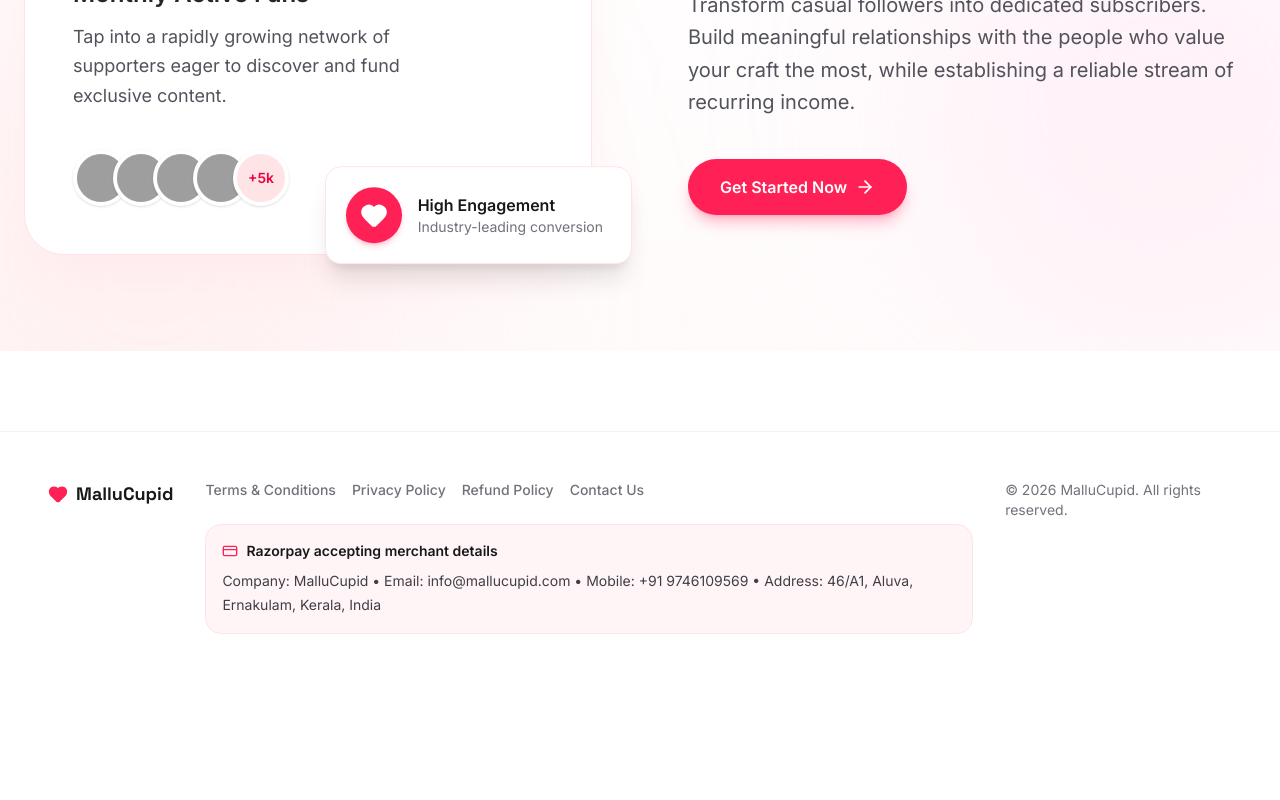
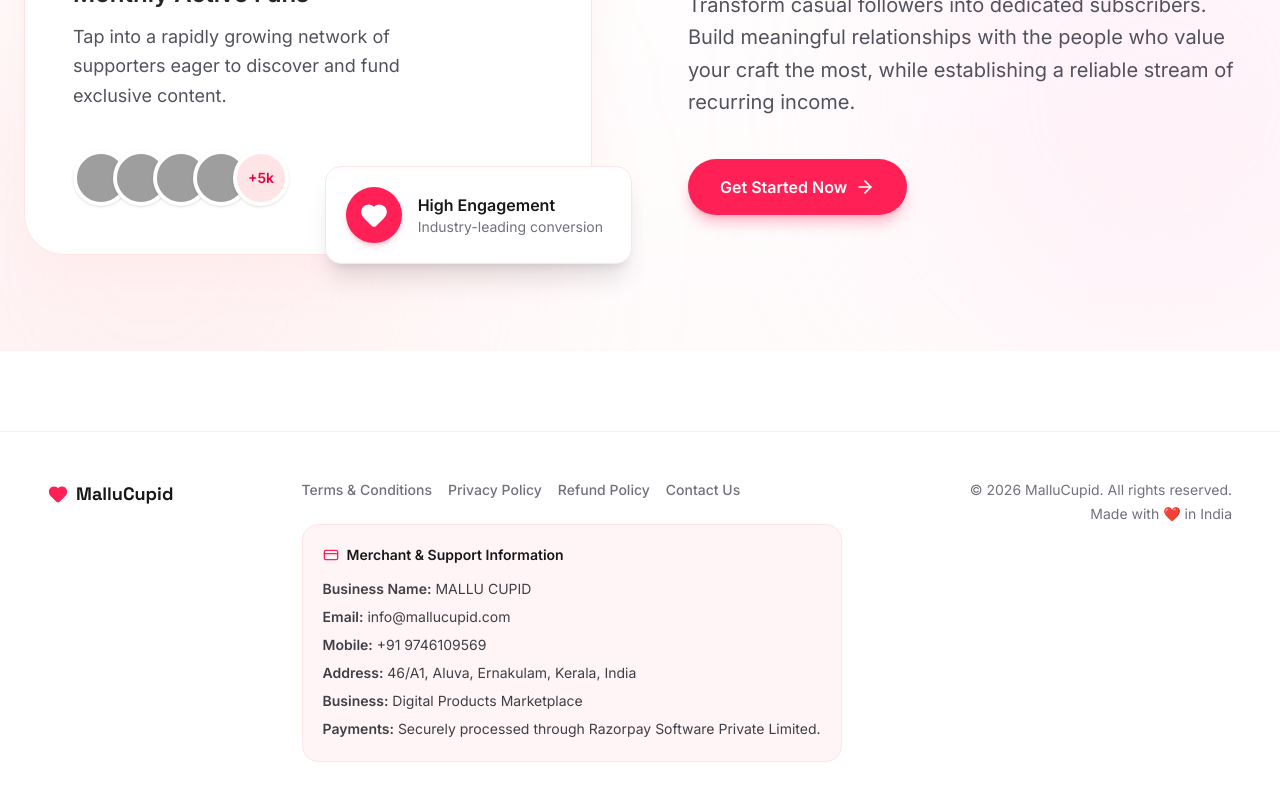
Before and after one commit to codexaidir/MALLU-CUPID, a React (Vite) app: page / in a window 1280 px wide. Shown: the part 1595-2395 px from the top of the page. Before the commit the page ends 2277 px from the top, so only its background shows below. Built offline with nearby package versions, Linux system fonts and the light colour scheme; no server answers; grey boxes are pictures that could not be loaded.

Commit message:
86664444

```diff
--- a/src/components/Footer.tsx
+++ b/src/components/Footer.tsx
@@ -14,31 +14,58 @@ export function Footer() {
       <div className="mx-auto flex max-w-7xl flex-col gap-8 lg:flex-row lg:items-start lg:justify-between">
         <div className="flex items-center gap-2">
           <Heart className="h-5 w-5 fill-rose-500 text-rose-500" />
-          <span className="font-display text-lg font-bold text-zinc-900">MalluCupid</span>
+          <span className="font-display text-lg font-bold text-zinc-900">
+            MalluCupid
+          </span>
         </div>
 
-        <div className="flex flex-col gap-6 lg:min-w-[320px]">
+        <div className="flex flex-col gap-6 lg:min-w-[420px]">
           <div className="flex flex-wrap gap-4 text-sm font-medium text-zinc-500">
             {legalLinks.map((link) => (
-              <Link key={link.to} to={link.to} className="transition-colors hover:text-zinc-900">
+              <Link
+                key={link.to}
+                to={link.to}
+                className="transition-colors hover:text-zinc-900"
+              >
                 {link.label}
               </Link>
             ))}
           </div>
 
-          <div className="rounded-2xl border border-rose-100 bg-rose-50/70 p-4 text-sm text-zinc-700">
-            <div className="mb-2 flex items-center gap-2 font-semibold text-zinc-900">
+          <div className="rounded-2xl border border-rose-100 bg-rose-50/70 p-5 text-sm text-zinc-700">
+            <div className="mb-3 flex items-center gap-2 font-semibold text-zinc-900">
               <CreditCard className="h-4 w-4 text-rose-500" />
-              Razorpay accepting merchant details
+              Merchant & Support Information
             </div>
-            <p className="leading-6">
-              Company: MalluCupid • Email: info@mallucupid.com • Mobile: +91 9746109569 • Address: 46/A1, Aluva, Ernakulam, Kerala, India
-            </p>
+
+            <div className="space-y-1 leading-6">
+              <p>
+                <strong>Business Name:</strong> MALLU CUPID
+              </p>
+              <p>
+                <strong>Email:</strong> info@mallucupid.com
+              </p>
+              <p>
+                <strong>Mobile:</strong> +91 9746109569
+              </p>
+              <p>
+                <strong>Address:</strong> 46/A1, Aluva, Ernakulam, Kerala,
+                India
+              </p>
+              <p>
+                <strong>Business:</strong> Digital Products Marketplace
+              </p>
+              <p>
+                <strong>Payments:</strong> Securely processed through Razorpay
+                Software Private Limited.
+              </p>
+            </div>
           </div>
         </div>
 
-        <div className="text-sm text-zinc-500">
-          &copy; {new Date().getFullYear()} MalluCupid. All rights reserved.
+        <div className="text-sm text-zinc-500 lg:text-right">
+          <p>&copy; {new Date().getFullYear()} MalluCupid. All rights reserved.</p>
+          <p className="mt-1">Made with ❤️ in India</p>
         </div>
       </div>
     </footer>
```
